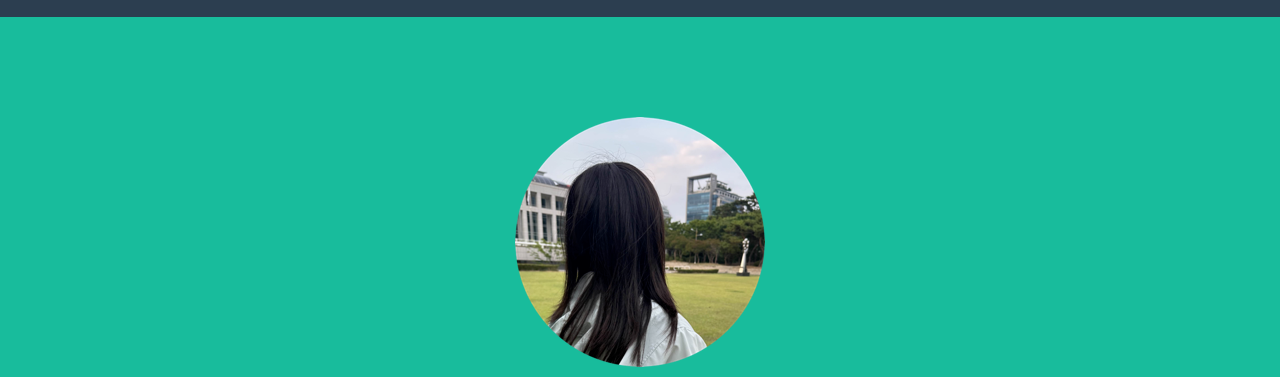
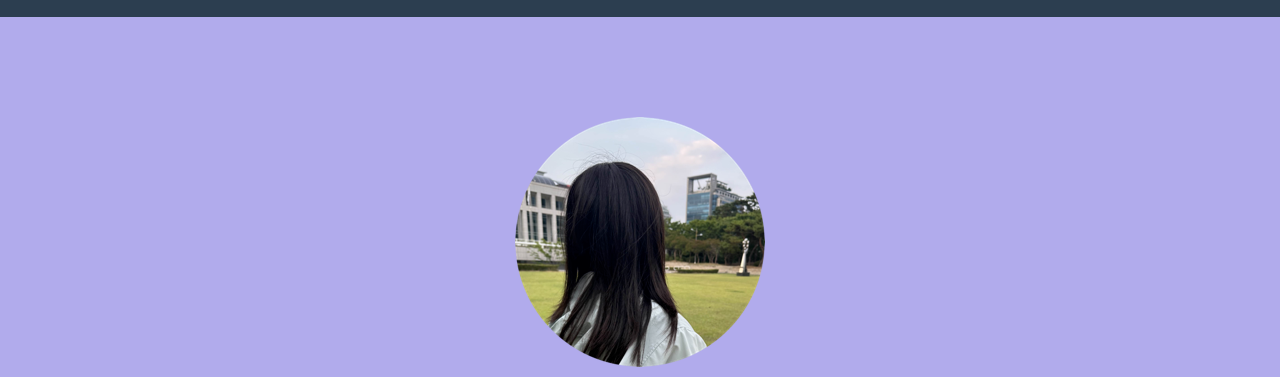
Before and after one commit to pogaem/pogaem.github.io, a website: page index.html in a window 1280 px wide. Shown: the part 83-460 px from the top of the page. Drawn offline with nearby package versions, Linux system fonts and the light colour scheme; files that its build step writes are made by us from their sources.

Commit message:
Update variables.less

```diff
--- a/less/variables.less
+++ b/less/variables.less
@@ -3,7 +3,7 @@
 // Gray and Brand Colors for use across theme
 
 @theme-primary:    #2C3E50;
-@theme-success:    #18BC9C;
+@theme-success:    #B1ABEC;
 
 @gray-base:        #000;
 @gray-darker:      lighten(@gray-base, 13.5%); // #222
```
